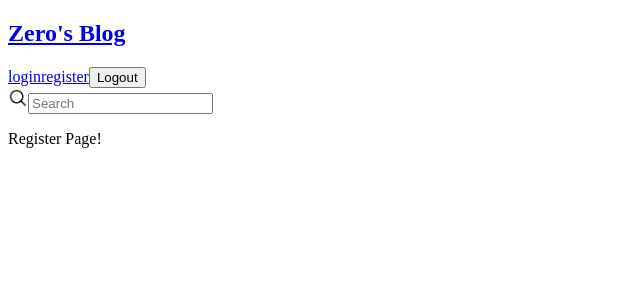
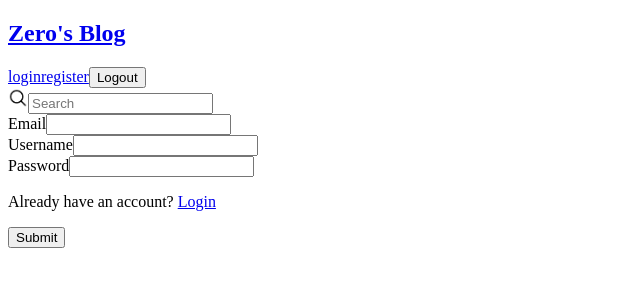
Before and after one commit to ahmadxgani/react-blog-frontend, a React (Create React App) app: page /register in a window 1280 px wide. Shown: the top 300 px of the page, without its empty margins (0-640 px from the left). Built offline with nearby package versions, Linux system fonts and the light colour scheme.

Commit message:
feat: add register user

```diff
--- a/src/GraphQL/Mutations.ts
+++ b/src/GraphQL/Mutations.ts
@@ -30,6 +30,14 @@ export const LOGIN = gql`
       id
       token
       username
+      email
+    }
+  }
+`;
+
+export const REGISTER = gql`
+  mutation createAuthor($username: String!, $password: String!, $email: String!) {
+    CreateAuthor(payload: { username: $username, password: $password, email: $email }) {
       email
     }
   }
--- a/src/components/auth/Login.tsx
+++ b/src/components/auth/Login.tsx
@@ -1,17 +1,16 @@
 import { useMutation } from "@apollo/client";
-import { ChangeEventHandler, FormEventHandler, useEffect, useRef, useState } from "react";
-import { Link, useNavigate } from "react-router-dom";
+import { FormEventHandler, useEffect, useState } from "react";
+import { Link, useLocation, useNavigate } from "react-router-dom";
 import { useUser } from "../../global/UserProvider";
 import { LOGIN } from "../../GraphQL/Mutations";
 
 const Login = () => {
   const [fetchToken] = useMutation(LOGIN);
   const navigate = useNavigate();
-  const emailRef = useRef<HTMLInputElement | null>(null);
-  const passwordRef = useRef<HTMLInputElement | null>(null);
-  const [email, setEmail] = useState("");
+  const user = useUser();
+  const location = useLocation();
+  const [email, setEmail] = useState(() => location.state?.email);
   const [password, setPassword] = useState("");
-  const user = useUser();
 
   useEffect(() => {
     if (user?.currentUser.user) {
@@ -47,37 +46,12 @@ const Login = () => {
     }
   };
 
-  const onChange: ChangeEventHandler<HTMLInputElement> = (e) => {
-    e.preventDefault();
-    setEmail(emailRef.current?.value as string);
-    setPassword(passwordRef.current?.value as string);
-  };
-
   return (
     <form onSubmit={onSubmit} className="flex flex-col">
       <label htmlFor="email">Email</label>
-      <input
-        type="email"
-        name="email"
-        id="email"
-        ref={(input) => {
-          emailRef.current = input;
-        }}
-        onChange={onChange}
-        value={email}
-      />
+      <input type="email" name="email" id="email" onChange={(e) => setEmail(e.target.value)} value={email} />
       <label htmlFor="password">Password</label>
-      <input
-        type="password"
-        name="password"
-        id="password"
-        ref={(input) => {
-          passwordRef.current = input;
-        }}
-        onChange={onChange}
-        value={password}
-        autoComplete="on"
-      />
+      <input type="password" name="password" id="password" onChange={(e) => setPassword(e.target.value)} value={password} autoComplete="on" />
       <div className="flex gap-1">
         <label htmlFor="rememberme">Remember me</label>
         <input type="checkbox" name="rememberme" id="rememberme" />
--- a/src/components/auth/Register.tsx
+++ b/src/components/auth/Register.tsx
@@ -1,10 +1,17 @@
-import { useEffect } from "react";
-import { useNavigate } from "react-router-dom";
+import { useMutation } from "@apollo/client";
+import { FormEventHandler, useEffect, useState } from "react";
+import { Link, useNavigate } from "react-router-dom";
+import { Mutation } from "../../../generated-types";
 import { useUser } from "../../global/UserProvider";
+import { REGISTER } from "../../GraphQL/Mutations";
 
 const Register = () => {
+  const [register] = useMutation<Mutation>(REGISTER);
+  const navigate = useNavigate();
+  const [email, setEmail] = useState("");
+  const [password, setPassword] = useState("");
+  const [username, setUsername] = useState("");
   const user = useUser();
-  const navigate = useNavigate();
 
   useEffect(() => {
     if (user?.currentUser.user) {
@@ -12,7 +19,49 @@ const Register = () => {
     }
   }, []);
 
-  return <p className="text-center">Register Page!</p>;
+  const onSubmit: FormEventHandler<HTMLFormElement> = async (e) => {
+    e.preventDefault();
+    if (email && password) {
+      try {
+        const result = await register({
+          variables: {
+            email,
+            username,
+            password,
+          },
+        });
+
+        navigate("/login", {
+          state: {
+            email: result.data?.CreateAuthor.email,
+          },
+        });
+      } catch (error) {
+        console.log(error);
+      }
+    }
+  };
+
+  return (
+    <form onSubmit={onSubmit} className="flex flex-col gap-2">
+      <div className="flex gap-3">
+        <label htmlFor="email">Email</label>
+        <input type="email" name="email" id="email" onChange={(e) => setEmail(e.target.value)} value={email} />
+      </div>
+      <div className="flex gap-3">
+        <label htmlFor="username">Username</label>
+        <input type="text" name="username" id="username" onChange={(e) => setUsername(e.target.value)} value={username} />
+      </div>
+      <div className="flex gap-3">
+        <label htmlFor="password">Password</label>
+        <input type="password" name="password" id="password" onChange={(e) => setPassword(e.target.value)} value={password} autoComplete="on" />
+      </div>
+      <p>
+        Already have an account? <Link to="/login">Login</Link>
+      </p>
+      <button>Submit</button>
+    </form>
+  );
 };
 
 export default Register;
```
